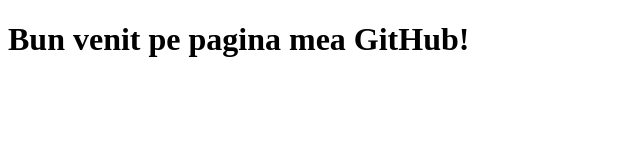
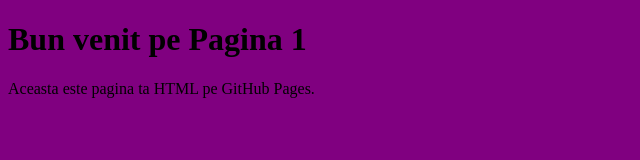
Before and after one commit to coffeehousee/coffeehousee.github.io, a plain HTML site: page index.html in a window 1280 px wide. Shown: the whole page, without its empty margins (0-640 px from the left). Drawn offline with Linux system fonts and the light colour scheme.

Commit message:
Update index.html

```diff
--- a/index.html
+++ b/index.html
@@ -1,9 +1,18 @@
 <!DOCTYPE html>
-<html>
+<html lang="ro">
 <head>
-    <title>Pagina mea GitHub</title>
+    <meta charset="UTF-8">
+    <meta name="viewport" content="width=device-width, initial-scale=1.0">
+    <title>Pagina 1</title>
+    <style>
+        /* Fundal mov */
+        body {
+            background-color: purple; /* Poți folosi și #800080 pentru alt ton de mov */
+        }
+    </style>
 </head>
 <body>
-    <h1>Bun venit pe pagina mea GitHub!</h1>
+    <h1>Bun venit pe Pagina 1</h1>
+    <p>Aceasta este pagina ta HTML pe GitHub Pages.</p>
 </body>
 </html>
```
